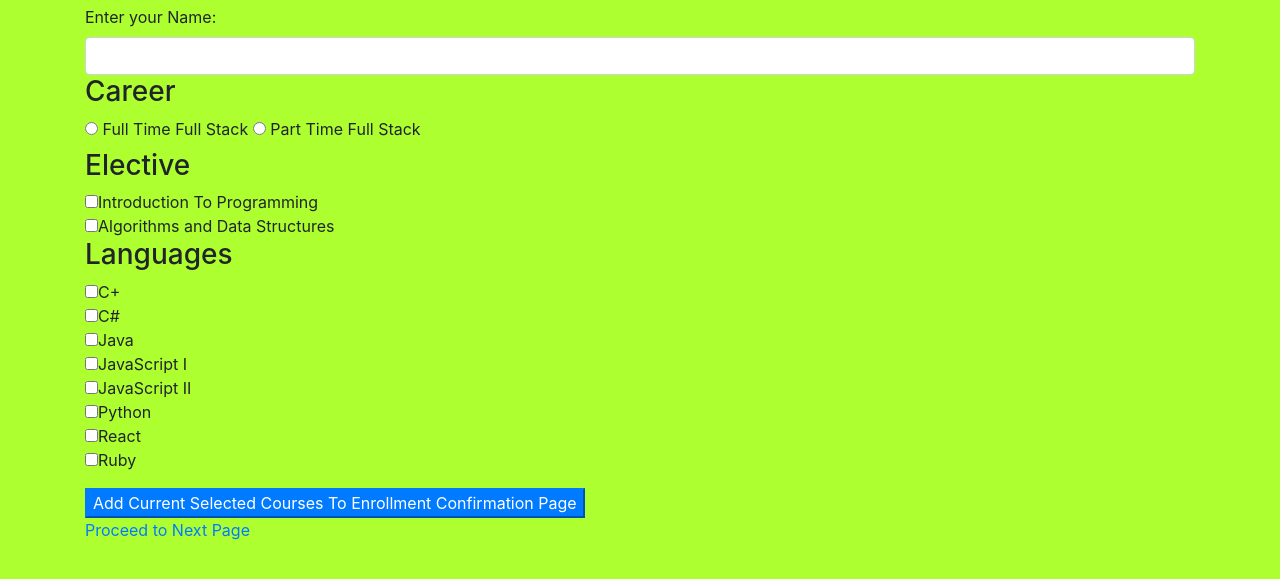
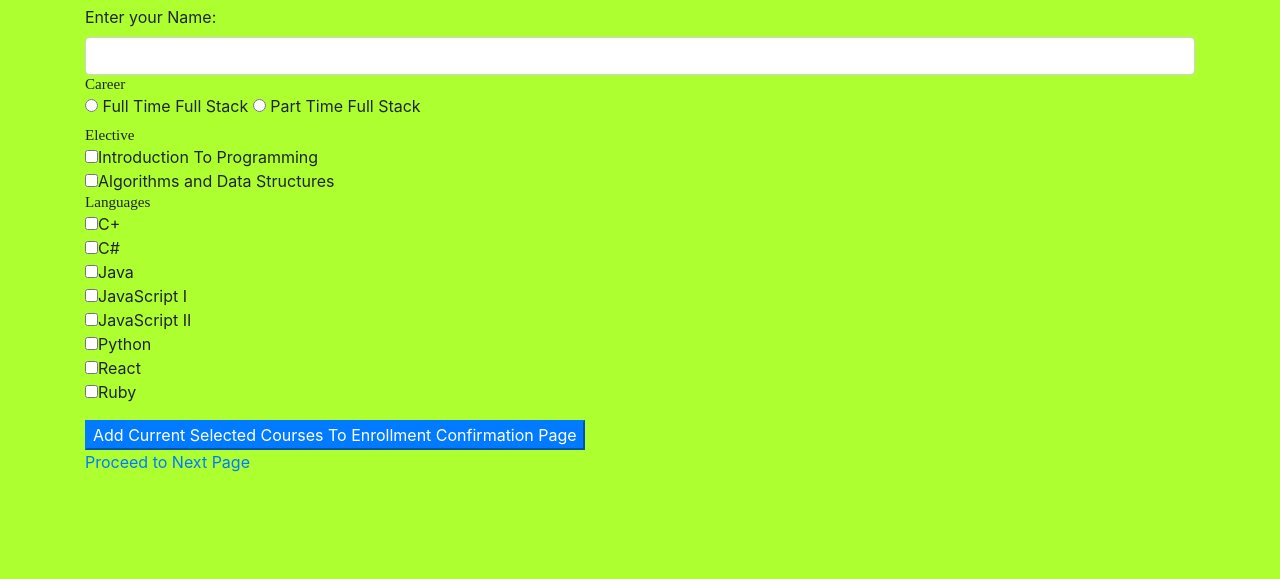
Before and after one commit to shanole/tech-course-catalog, a website built with webpack: page src/index.html in a window 1280 px wide. Shown: the part 107-686 px from the top of the page. Built offline with nearby package versions, Linux system fonts and the light colour scheme.

Commit message:
add styling for h3 Co-authored-by: Juan Hasbun <zemenarwow@gmail.com>

```diff
--- a/src/css/styles.css
+++ b/src/css/styles.css
@@ -1,3 +1,9 @@
 body {
   background-color:greenyellow;
 }
+
+h3 {
+  font-size: 4mm;
+  font-family: 'Times New Roman';
+  margin-bottom: 1px;
+}
```
